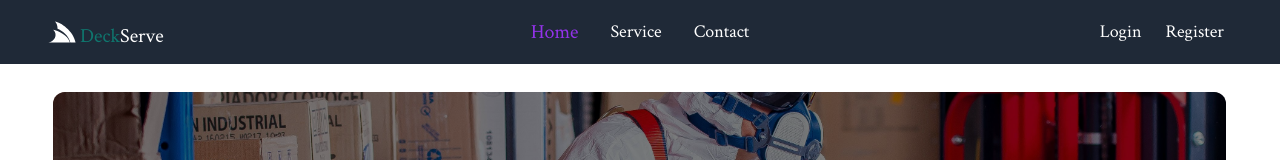
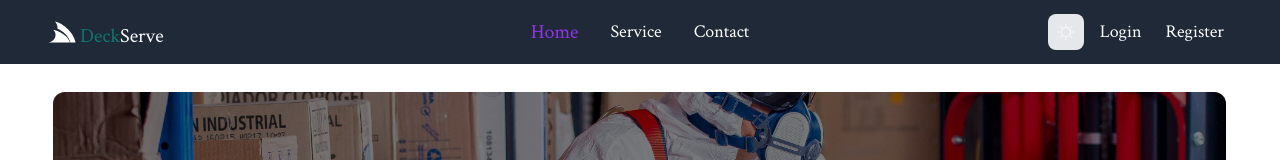
Before and after one commit to fardin-alvi/service-review-system, a React (Vite) app: page / in a window 1280 px wide. Shown: the top 160 px of the page. Built offline with nearby package versions, Linux system fonts and the light colour scheme; no server answers; grey boxes are pictures that could not be loaded.

Commit message:
change color

```diff
--- a/src/pages/sharedPages/Navbar.jsx
+++ b/src/pages/sharedPages/Navbar.jsx
@@ -1,11 +1,26 @@
-import React from 'react';
+import React, { useEffect, useState } from 'react';
 import { FaServicestack } from "react-icons/fa";
 import { Link, NavLink, useNavigate } from 'react-router-dom';
 import useAuth from '../../hooks/useAuth';
+import { CiLight } from "react-icons/ci";
+import { MdDarkMode } from "react-icons/md";
 
 const Navbar = () => {
     const { user, logout } = useAuth()
     const navigate = useNavigate()
+    const [darkMode, setDarkMode] = useState(false);
+
+    useEffect(() => {
+        if (darkMode) {
+            document.documentElement.classList.add('dark');
+        } else {
+            document.documentElement.classList.remove('dark');
+        }
+    }, [darkMode]);
+
+    const toggleDarkMode = () => {
+        setDarkMode(!darkMode);
+    };
 
 
     const links = <>
@@ -69,6 +84,12 @@ const Navbar = () => {
                 </ul>
             </div>
             <div className="navbar-end space-x-2">
+                <button
+                    onClick={toggleDarkMode}
+                    className="p-2 rounded-lg bg-gray-200 dark:bg-gray-700"
+                >
+                    {darkMode ? <MdDarkMode className="text-xl" /> : <CiLight className="text-xl" />}
+                </button>
                 {
                     user ?
                         <div className='flex items-center space-x-2'>
--- a/tailwind.config.js
+++ b/tailwind.config.js
@@ -4,6 +4,7 @@ export default {
     "./index.html",
     "./src/**/*.{js,ts,jsx,tsx}",
   ],
+  darkMode:'class',
   theme: {
     extend: {},
   },
```
